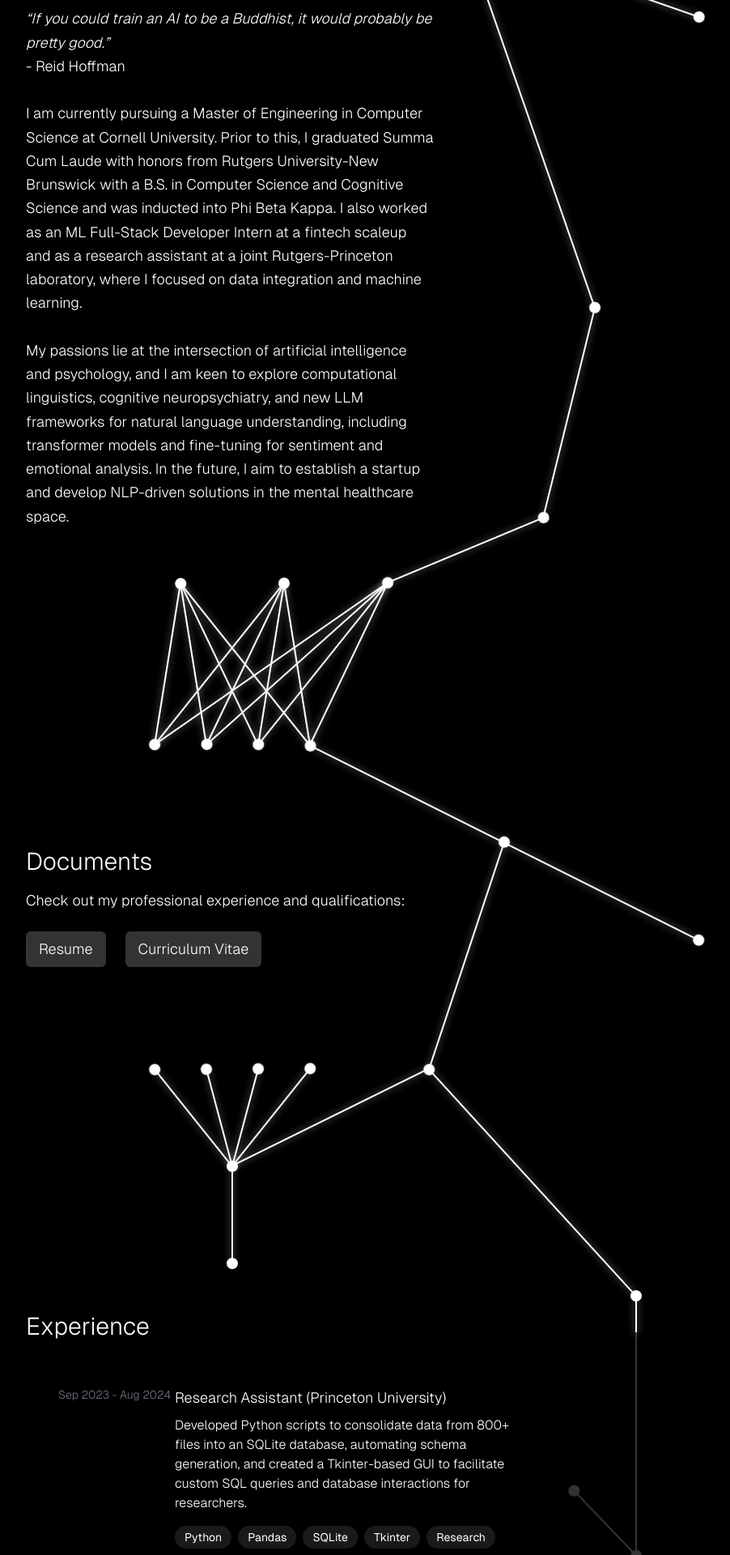
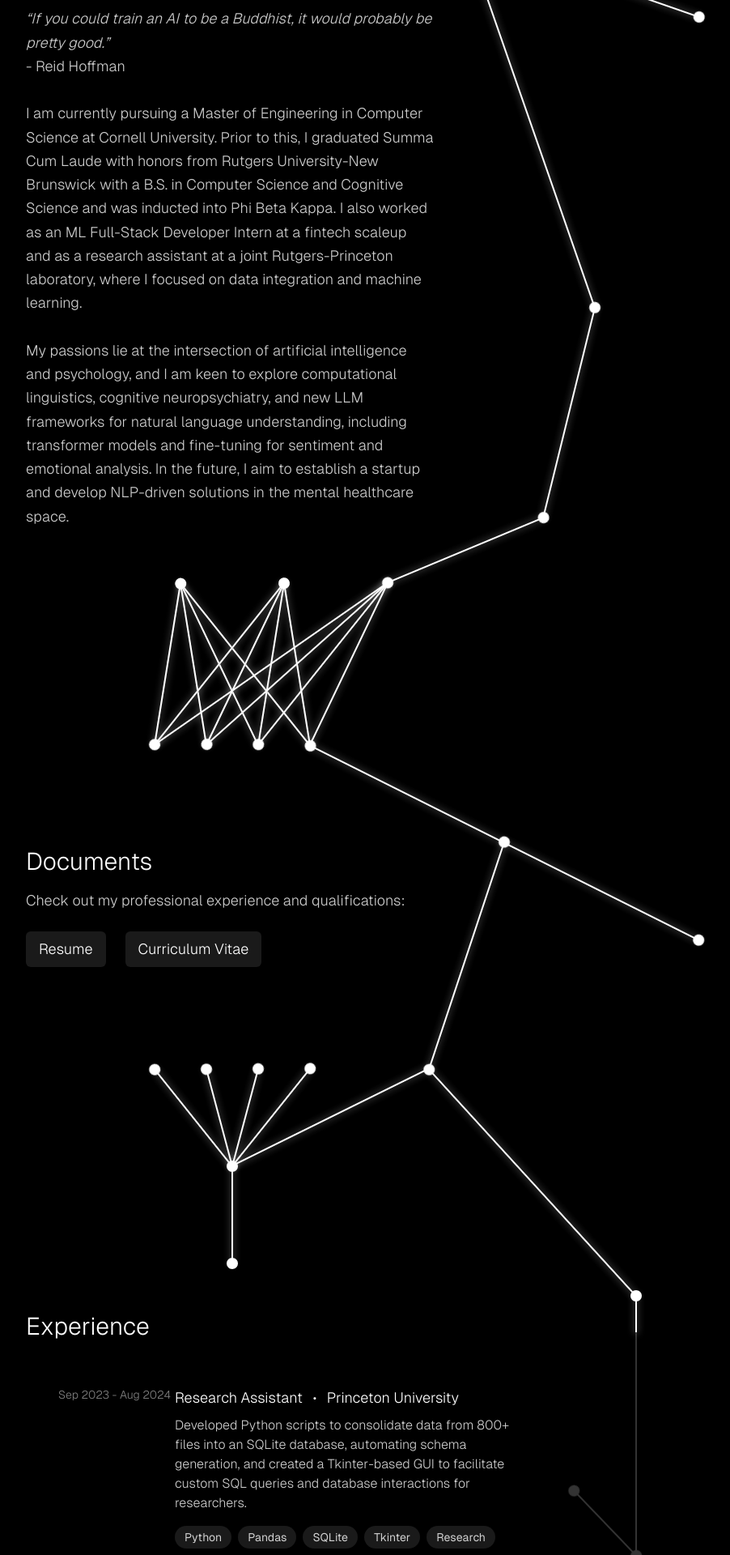
Before and after one commit to RishikSarkar/personal-portfolio-3.0, a Next.js app: page / in a window 1280 px wide. Shown: the part 880-2800 px from the top of the page at 81% size, without its empty margins (32-934 px from the left). Built offline with nearby package versions, Linux system fonts and the light colour scheme.

Commit message:
various formatting changes

```diff
--- a/src/app/page.tsx
+++ b/src/app/page.tsx
@@ -50,7 +50,7 @@ export default function Home() {
       <section ref={el => { sectionRefs.current[0] = el }} className="section h-screen flex items-center relative">
         <div className="max-w-[calc(70%-20rem)] pl-16 pr-4">
           <h1 className="text-5xl font-light mb-4">Rishik Sarkar</h1>
-          <p className="text-xl font-light">
+          <p className="text-xl font-light text-white/80">
             M.Eng. in Computer Science at Cornell University<br />
             B.S. in Computer Science (Honors) at Rutgers University-New Brunswick<br />
             B.S. in Cognitive Science at Rutgers University-New Brunswick<br /><br />
@@ -62,7 +62,7 @@ export default function Home() {
       <section ref={el => { sectionRefs.current[1] = el }} className="section h-screen flex items-center relative">
         <div className="max-w-[calc(70%-20rem)] pl-16 pr-2">
           <h2 className="text-3xl mb-4 font-light">About Me</h2>
-          <p className="text-lg font-light leading-relaxed pb-8">
+          <p className="text-lg font-light leading-relaxed pb-8 text-white/80">
             <i>&ldquo;If you could train an AI to be a Buddhist, it would probably be pretty good.&rdquo;<br /></i> - Reid Hoffman<br /><br />
             I am currently pursuing a Master of Engineering in Computer Science at Cornell University. Prior to this, I graduated Summa Cum Laude with honors from Rutgers University-New Brunswick with a B.S. in Computer Science and Cognitive Science and was inducted into Phi Beta Kappa. I also worked as an ML Full-Stack Developer Intern at a fintech scaleup and as a research assistant at a joint Rutgers-Princeton laboratory, where I focused on data integration and machine learning.<br /><br />
             My passions lie at the intersection of artificial intelligence and psychology, and I am keen to explore computational linguistics, cognitive neuropsychiatry, and new LLM frameworks for natural language understanding, including transformer models and fine-tuning for sentiment and emotional analysis. In the future, I aim to establish a startup and develop NLP-driven solutions in the mental healthcare space.
@@ -73,13 +73,13 @@ export default function Home() {
       <section ref={el => { sectionRefs.current[2] = el }} className="section h-screen flex items-center relative">
         <div className="pl-16 pr-16">
           <h2 className="text-3xl mb-4 font-light">Documents</h2>
-          <p className="text-lg mb-6 font-light">Check out my professional experience and qualifications:</p>
+          <p className="text-lg mb-6 font-light text-white/80">Check out my professional experience and qualifications:</p>
           <div className="flex space-x-6">
             <a
               href="/rishik_sarkar_resume.pdf"
               target="_blank"
               rel="noopener noreferrer"
-              className="px-4 py-2 bg-[#333333] text-white font-light text-lg rounded-md hover:bg-[#333333]/50 transition-colors duration-100"
+              className="px-4 py-2 bg-white/10 text-white font-light text-lg rounded-md hover:bg-white/20 transition-colors duration-100"
             >
               Resume
             </a>
@@ -87,7 +87,7 @@ export default function Home() {
               href="/rishik_sarkar_cv.pdf"
               target="_blank"
               rel="noopener noreferrer"
-              className="px-4 py-2 bg-[#333333] text-white font-light text-lg rounded-md hover:bg-[#333333]/50 transition-colors duration-100"
+              className="px-4 py-2 bg-white/10 text-white font-light text-lg rounded-md hover:bg-white/20 transition-colors duration-100"
             >
               Curriculum Vitae
             </a>
@@ -104,7 +104,7 @@ export default function Home() {
       <section ref={el => { sectionRefs.current[4] = el }} className="section h-screen flex items-center relative">
         <div className="pl-16 pr-16">
           <h2 className="text-3xl font-light mb-4">Projects</h2>
-          <h4 className="text-lg font-light mb-4">Hover nodes to explore</h4>
+          <h4 className="text-lg font-light mb-4 text-white/80">Hover nodes to explore</h4>
         </div>
       </section>
 
@@ -120,7 +120,7 @@ export default function Home() {
             }}
             aria-label="GitHub"
           >
-            <FaGithub size={40} />
+            <FaGithub size={40} className='text-white/80 hover:text-white/30' />
           </button>
           <button
             onClick={() => window.open('https://www.linkedin.com/in/rishik-sarkar/', '_blank')}
@@ -131,7 +131,7 @@ export default function Home() {
             }}
             aria-label="LinkedIn"
           >
-            <FaLinkedin size={40} />
+            <FaLinkedin size={40} className='text-white/80 hover:text-white/30' />
           </button>
           <button
             onClick={() => window.location.href = 'mailto:rishiksarkar02@gmail.com'}
@@ -142,7 +142,7 @@ export default function Home() {
             }}
             aria-label="Email"
           >
-            <MdEmail size={40} />
+            <MdEmail size={40} className='text-white/80 hover:text-white/30' />
           </button>
         </div>
       </section>
--- a/src/components/ExperienceSection.tsx
+++ b/src/components/ExperienceSection.tsx
@@ -44,17 +44,19 @@ const ExperienceSection: React.FC = () => {
                                 key={index}
                                 className='p-6 transition-colors duration-300 ease-in-out bg-black hover:bg-white hover:bg-opacity-10 cursor-pointer flex'
                             >
-                                <div className='w-1/4 text-sm font-light text-gray-500'>
+                                <div className='w-1/4 text-sm font-light text-white/50'>
                                     {exp.dateRange}
                                 </div>
                                 <div className='w-3/4'>
-                                    <h3 className='text-lg font-light mb-2'>{exp.title} ({exp.company})</h3>
-                                    <p className='text-base font-light mb-4'>{exp.description}</p>
+                                    <h3 className='text-lg font-light mb-2 text-white'>
+                                        {exp.title} <span className="mx-2">•</span> {exp.company}
+                                    </h3>
+                                    <p className='text-base font-light mb-4 text-white/80 hover:text-white'>{exp.description}</p>
                                     <div className='flex flex-wrap gap-2'>
                                         {exp.skills.map((skill, skillIndex) => (
                                             <span
                                                 key={skillIndex}
-                                                className='px-3 py-1 bg-white bg-opacity-10 text-white text-sm rounded-full'
+                                                className='px-3 py-1 bg-white bg-opacity-10 text-white/80 hover:text-white text-sm rounded-full'
                                             >
                                                 {skill}
                                             </span>
```
